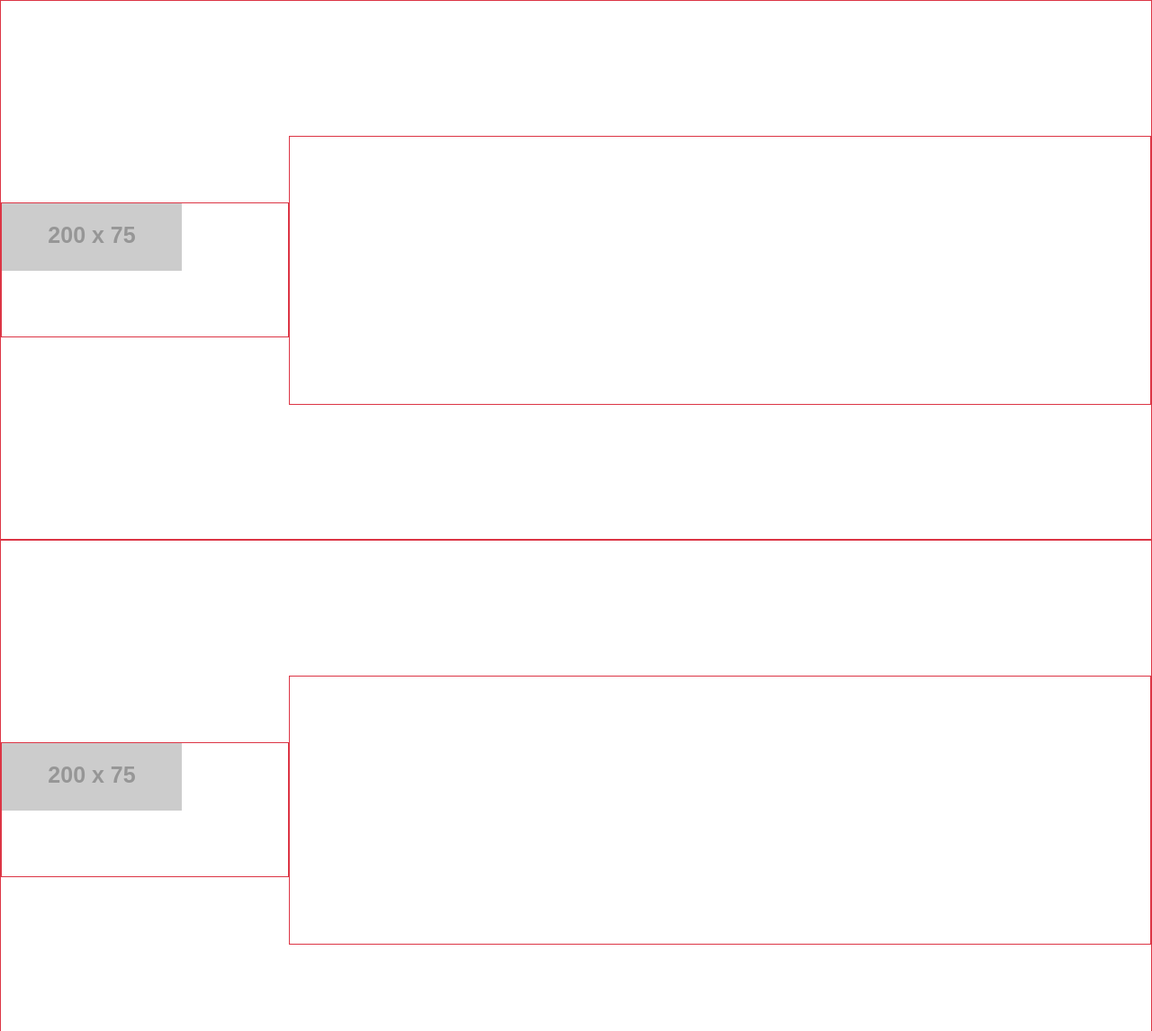
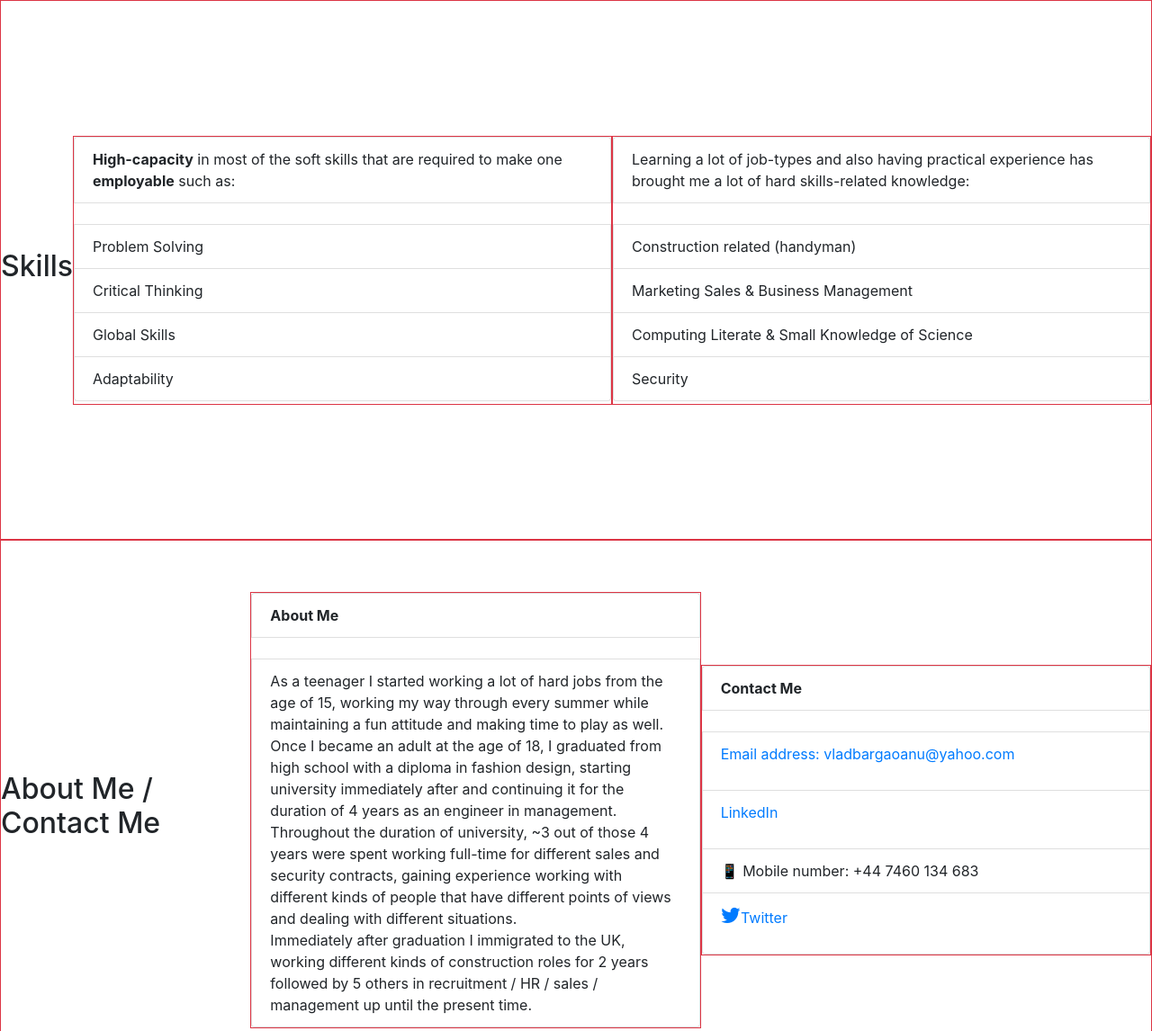
Before and after one commit to Cicatrice-Vlad/bootstrap-portfolio, a plain HTML site: page index.html in a window 1280 px wide. Shown: the part 627-1773 px from the top of the page at 90% size. Drawn offline with nearby package versions, Linux system fonts and the light colour scheme; placeholder pictures from the web are drawn by us.

Commit message:
second commit

```diff
--- a/css/style.css
+++ b/css/style.css
@@ -5,3 +5,18 @@
 #profilePicture {
   height: 200px;
 }
+
+
+<div id="contact-div">
+      <a href="mailto:vladbargaoanu@yahoo.com">
+        <p>Email address: vladbargaoanu@yahoo.com</p>
+      </a>
+      <a href="https://www.linkedin.com/in/barga-g-ltd/" target="_blank">
+        <p>LinkedIn</p>
+      </a>
+
+      <p>📱 Mobile number: +44 7460 134 683</p>
+      <a href="https://twitter.com/saaawweerrrt" target="_blank">
+        <p><i class="fa fa-twitter" style="font-size: 24px"></i>Twitter</p></a
+      >
+    </div>
--- a/index.html
+++ b/index.html
@@ -11,7 +11,11 @@
       crossorigin="anonymous"
     />
     <link rel="stylesheet" href="./css/style.css" />
-    <title>Document</title>
+    <title>Bootstrap Bio</title>
+    <link
+      rel="stylesheet"
+      href="https://cdnjs.cloudflare.com/ajax/libs/font-awesome/4.7.0/css/font-awesome.min.css"
+    />
   </head>
   <body>
     <!-- navbar/header -->
@@ -31,10 +35,10 @@
       <div class="collapse navbar-collapse" id="navbarNav">
         <ul class="navbar-nav">
           <li class="nav-item">
-            <a class="nav-link" href="#about-me">About Me</a>
+            <a class="nav-link" href="#about-me">Skills</a>
           </li>
           <li class="nav-item">
-            <a class="nav-link" href="#contact-me">Contact Me</a>
+            <a class="nav-link" href="#contact-me">About Me / Contact Me</a>
           </li>
           <li class="nav-item">
             <a class="nav-link" href="#projects">Projects</a>
@@ -63,32 +67,91 @@
     <div
       class="d-flex flex-column flex-lg-row vw-100 vh-50 align-items-center border border-danger about-me--container"
     >
-      <div class="border border-danger w-25 h-25 about-me--section">
-        <img src="https://placehold.co/200x75" alt="" />
+      <h2>Skills</h2>
+      <div class="border border-danger w-50 h-50 skills--section">
+        <ul class="list-group">
+          <li class="list-group-item">
+            <strong>High-capacity</strong> in most of the soft skills that are
+            required to make one <strong>employable</strong> such as:
+          </li>
+          <br />
+          <li class="list-group-item">Problem Solving</li>
+          <li class="list-group-item">Critical Thinking</li>
+          <li class="list-group-item">Global Skills</li>
+          <li class="list-group-item">Adaptability</li>
+        </ul>
       </div>
-
-      <div class="border border-danger w-75 h-50 about-me--section"></div>
+      <div class="border border-danger w-50 h-50 skills--section">
+        <ul class="list-group">
+          <li class="list-group-item">
+            Learning a lot of job-types and also having practical experience has
+            brought me a lot of hard skills-related knowledge:
+          </li>
+          <br />
+          <li class="list-group-item">Construction related (handyman)</li>
+          <li class="list-group-item">Marketing Sales & Business Management</li>
+          <li class="list-group-item">
+            Computing Literate & Small Knowledge of Science
+          </li>
+          <li class="list-group-item">Security</li>
+        </ul>
+      </div>
     </div>
-    <!-- about me section -->
+    <!-- about me & contact me section -->
     <div
       class="d-flex flex-column flex-lg-row vw-100 vh-50 align-items-center border border-danger about-me--container"
     >
-      <div class="border border-danger w-25 h-25 about-me--section">
-        <img src="https://placehold.co/200x75" alt="" />
+      <h2>About Me / Contact Me</h2>
+      <div class="border border-danger w-50 h-70 skills--section">
+        <ul class="list-group">
+          <li class="list-group-item">
+            <strong>About Me</strong>
+          </li>
+          <br />
+          <li class="list-group-item">
+            As a teenager I started working a lot of hard jobs from the age of
+            15, working my way through every summer while maintaining a fun
+            attitude and making time to play as well.<br />Once I became an
+            adult at the age of 18, I graduated from high school with a diploma
+            in fashion design, starting university immediately after and
+            continuing it for the duration of 4 years as an engineer in
+            management. Throughout the duration of university, ~3 out of those 4
+            years were spent working full-time for different sales and security
+            contracts, gaining experience working with different kinds of people
+            that have different points of views and dealing with different
+            situations.<br />Immediately after graduation I immigrated to the
+            UK, working different kinds of construction roles for 2 years
+            followed by 5 others in recruitment / HR / sales / management up
+            until the present time.
+          </li>
+        </ul>
       </div>
-
-      <div class="border border-danger w-75 h-50 about-me--section"></div>
-    </div>
-
-    <!-- contact-me -->
-    <div
-      class="d-flex flex-column flex-lg-row vw-100 vh-50 align-items-center border border-danger about-me--container"
-    >
-      <div class="border border-danger w-25 h-25 about-me--section">
-        <img src="https://placehold.co/200x75" alt="" />
+      <div class="border border-danger w-50 h-70 skills--section">
+        <ul class="list-group">
+          <li class="list-group-item">
+            <strong>Contact Me</strong>
+          </li>
+          <br />
+          <li class="list-group-item">
+            <a href="mailto:vladbargaoanu@yahoo.com">
+              <p>Email address: vladbargaoanu@yahoo.com</p>
+            </a>
+          </li>
+          <li class="list-group-item">
+            <a href="https://www.linkedin.com/in/barga-g-ltd/" target="_blank">
+              <p>LinkedIn</p>
+            </a>
+          </li>
+          <li class="list-group-item">📱 Mobile number: +44 7460 134 683</li>
+          <li class="list-group-item">
+            <a href="https://twitter.com/saaawweerrrt" target="_blank">
+              <p>
+                <i class="fa fa-twitter" style="font-size: 24px"></i>Twitter
+              </p></a
+            >
+          </li>
+        </ul>
       </div>
-
-      <div class="border border-danger w-75 h-50 about-me--section"></div>
     </div>
     <!-- projects -->
     <div
```
